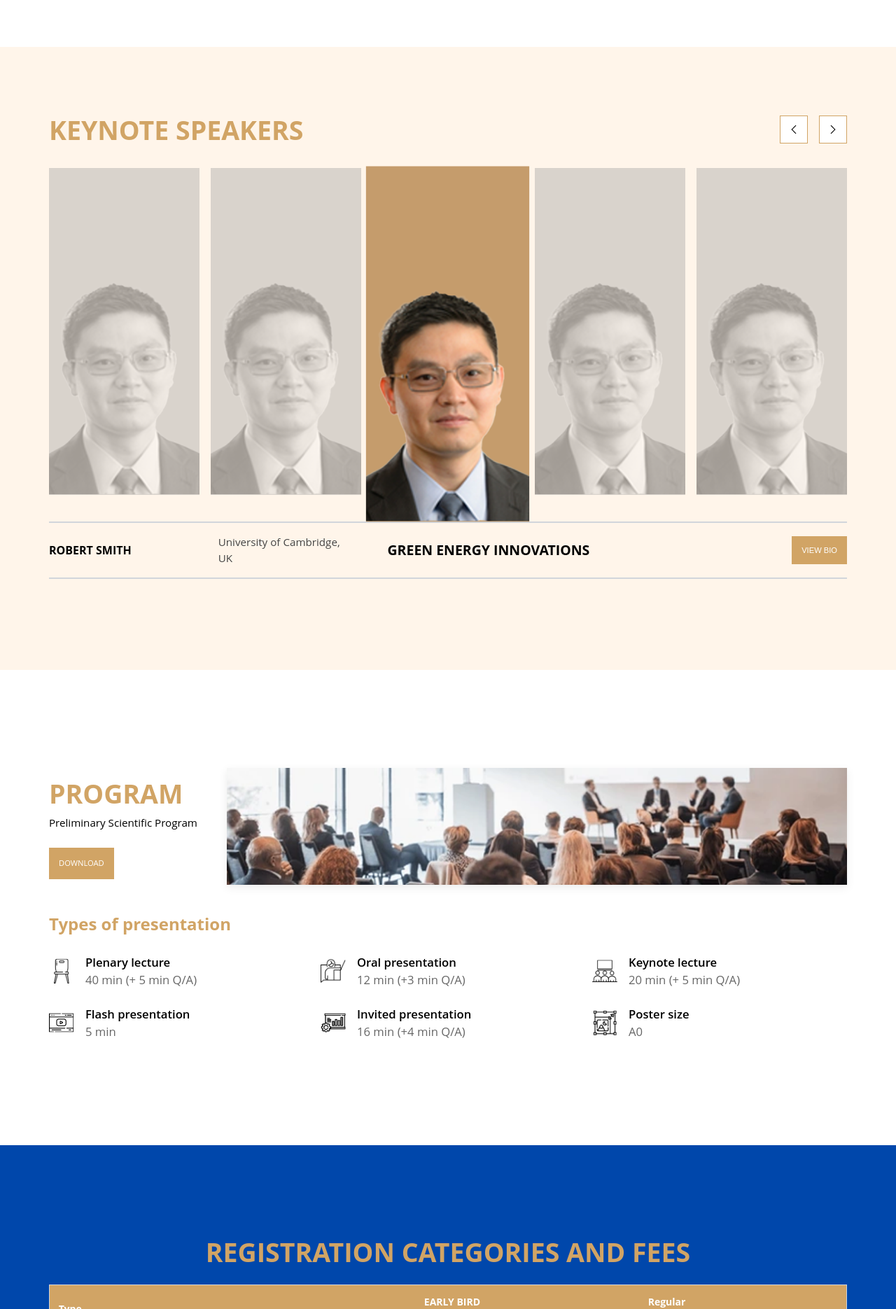
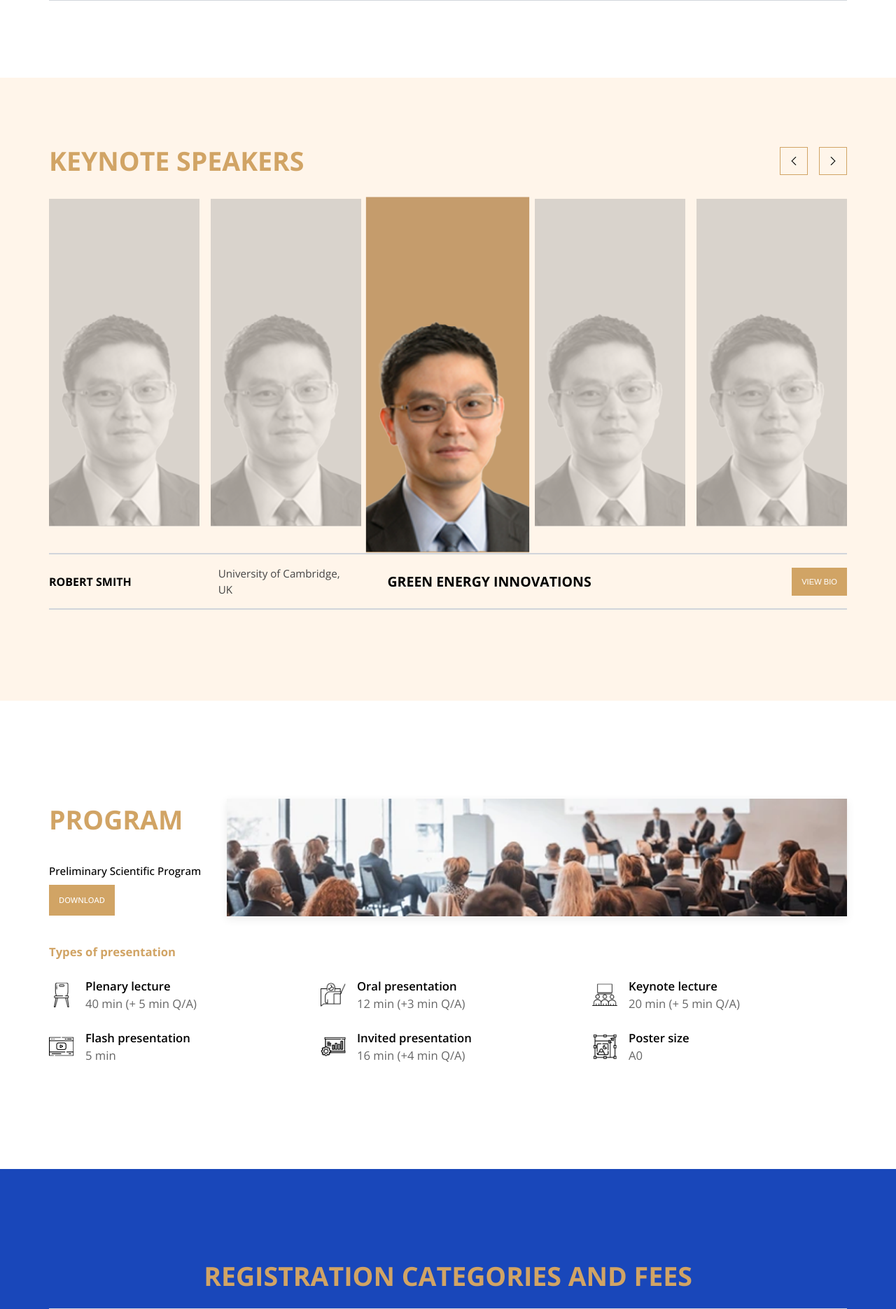
Before and after one commit to arshpharala/EAAOP8, a PHP site: page / in a window 1280 px wide. Shown: the part 4570-6440 px from the top of the page at 70% size. Run offline with PHP 8.4, Linux system fonts and the light colour scheme.

Commit message:
`Updated CSS and SCSS files with color changes and minor layout adjustments`

```diff
--- a/assets/css/main.css
+++ b/assets/css/main.css
@@ -1,3 +1,4 @@
+@import url("https://fonts.googleapis.com/css2?family=Open+Sans:ital,wght@0,300..800;1,300..800&family=Roboto:ital,wght@0,100..900;1,100..900&display=swap");
 .ku-header {
   background-color: #ffffff;
   margin-bottom: 1rem;
@@ -762,7 +767,7 @@
   width: 40px;
   height: 40px;
   border: 1px solid #d1a465;
-  background: #ffffff;
+  background: transparent;
   cursor: pointer;
   transition: all 0.3s ease;
 }
@@ -1045,10 +1050,14 @@
   align-items: center;
   gap: 2rem;
 }
+.program__header {
+  display: flex;
+  justify-content: space-between;
+  flex-direction: column;
+  gap: 2.5rem;
+}
 .program__title {
-  font-weight: 700;
   color: #d1a465;
-  margin-bottom: 0.5rem;
 }
 .program__subtitle {
   font-size: 13px;
@@ -1060,7 +1069,7 @@
 }
 .program__subtitle {
   font-weight: 500;
-  margin-bottom: 1.5rem;
+  margin-bottom: 0.5rem;
 }
 .program__banner img {
   width: 100%;
@@ -1068,16 +1077,16 @@
   box-shadow: 0 4px 12px rgba(0, 0, 0, 0.08);
 }
 .program__presentations__title {
-  font-size: 18px;
+  font-size: 12px;
 }
 @media (min-width: 45rem) {
   .program__presentations__title {
-    font-size: 20px;
+    font-size: 14px;
   }
 }
 @media (min-width: 60rem) {
   .program__presentations__title {
-    font-size: 24px;
+    font-size: 16.67px;
   }
 }
 .program__presentations__title {
@@ -1133,7 +1142,7 @@
   }
 }
 .registration-section {
-  background-color: #0047ab;
+  background-color: #1947ba;
   color: #ffffff;
   text-align: center;
 }
--- a/assets/scss/_variables.scss
+++ b/assets/scss/_variables.scss
@@ -1,6 +1,6 @@
 // color
 $primary-color: #d1a465;
-$secondary-color: #0047ab;
+$secondary-color: #1947ba;
 $black-color: #000;
 $gray-light-color: #666;
 $light-color: #fafafa;
--- a/assets/scss/components/about/_about.scss
+++ b/assets/scss/components/about/_about.scss
@@ -21,9 +21,11 @@
   }
 
   &__left {
+      max-height: 343.5px;
+
     img {
       width: 100%;
-      height: 100%;
+      height:100%;
     }
   }
   &__right {
--- a/assets/scss/components/abstract-call/_abstract-call.scss
+++ b/assets/scss/components/abstract-call/_abstract-call.scss
@@ -37,8 +37,8 @@
       transition: $transition;
 
       &__img {
-        width: 16px;
-        height: 16px;
+        width: 12px;
+        height: 12px;
         object-fit: contain;
       }
     }
--- a/assets/scss/components/committee/_committee.scss
+++ b/assets/scss/components/committee/_committee.scss
@@ -23,7 +23,7 @@
       width: 40px;
       height: 40px;
       border: 1px solid $primary-color;
-      background: $white-color;
+      background: transparent;
       cursor: pointer;
       transition: all 0.3s ease;
 
--- a/assets/scss/components/conference/_conference.scss
+++ b/assets/scss/components/conference/_conference.scss
@@ -20,7 +20,7 @@
     grid-template-columns: 1fr;
     @include responsive(lg) {
       grid-template-columns: repeat(2, 1fr);
-      gap: 4;
+      gap: 4rem;
     }
   }
 
@@ -35,6 +35,7 @@
       position: relative;
       padding-left: 1.5rem;
       line-height: 1.5;
+      margin-bottom: 0.4rem;
       text-transform: uppercase;
       font-weight: lighter;
       font-size: 12px;
--- a/assets/scss/components/info/_info.scss
+++ b/assets/scss/components/info/_info.scss
@@ -15,7 +15,7 @@
     @include responsive(md) {
       grid-template-columns: repeat(2, 1fr);
     }
-    gap: 2rem;
+    gap: 3rem;
   }
 
   .info-card {
--- a/assets/scss/components/program/_program.scss
+++ b/assets/scss/components/program/_program.scss
@@ -23,10 +23,15 @@
     gap: 2rem;
   }
 
+  &__header {
+    display: flex;
+    justify-content: space-between;
+    flex-direction: column;
+    gap: 2.5rem;
+  }
+
   &__title {
-    font-weight: 700;
     color: $primary-color;
-    margin-bottom: 0.5rem;
   }
 
   &__subtitle {
@@ -35,7 +40,7 @@
       font-size: 15.17px;
     }
     font-weight: 500;
-    margin-bottom: 1.5rem;
+    margin-bottom: 0.5rem;
   }
 
   &__banner {
@@ -48,12 +53,13 @@
 
   &__presentations {
     &__title {
-      font-size: 18px;
+      font-size: 12px;
       @include responsive(md) {
-        font-size: 20px;
+        font-size: 14px;
       }
       @include responsive(lg) {
-        font-size: 24px;
+              font-size: 16.67px;
+
       }
 
       font-weight: bold;
--- a/assets/scss/components/registration/_registration.scss
+++ b/assets/scss/components/registration/_registration.scss
@@ -93,7 +93,6 @@
     }
   }
 
-
   .note {
     text-align: start;
     @include responsive(lg) {
@@ -109,5 +108,19 @@
     align-items: center;
     gap: 1rem;
     justify-content: start;
+
+    .btn {
+      display: flex;
+      align-items: center;
+      justify-content: space-between;
+      gap: 2rem;
+      transition: $transition;
+
+      &__img {
+        width: 12px;
+        height: 12px;
+        object-fit: contain;
       }
     }
+  }
+}
--- a/assets/scss/components/speaker/_speaker.scss
+++ b/assets/scss/components/speaker/_speaker.scss
@@ -18,7 +18,7 @@
       width: 40px;
       height: 40px;
       border: 1px solid $primary-color;
-      background: $white-color;
+      background: transparent;
       cursor: pointer;
       transition: all 0.3s ease;
 
--- a/assets/scss/components/venue/_venue.scss
+++ b/assets/scss/components/venue/_venue.scss
@@ -10,12 +10,13 @@
     align-items: center;
     display: grid;
     grid-template-columns: 1fr;
+    gap: 2rem;
 
     @include responsive(md) {
       grid-template-columns: 1.2fr 2.8fr;
     }
     @include responsive(lg) {
-      grid-template-columns: 0.9fr 3.1fr;
+      grid-template-columns: 1fr 3fr;
     }
     background-color: $secondary-color;
   }
@@ -29,7 +30,7 @@
       padding: 1rem;
 
       @include responsive(lg) {
-        padding: 2rem;
+        padding: 3rem;
       }
       width: 100%;
       margin: 0 auto;
--- a/assets/scss/main.scss
+++ b/assets/scss/main.scss
@@ -1,4 +1,7 @@
 @use "index" as *;
+
+@import url("https://fonts.googleapis.com/css2?family=Open+Sans:ital,wght@0,300..800;1,300..800&family=Roboto:ital,wght@0,100..900;1,100..900&display=swap");
+
 
 /* Global Styles */
 * {
--- a/index.html
+++ b/index.html
@@ -518,7 +518,7 @@
     </section>
 
     <!-- speaker section -->
-    <section class="speakers">
+    <section id="speakers" class="speakers">
       <div class="container speakers__contents">
         <div class="speakers__header">
           <h1 class="speakers__title">Plenary Speakers</h1>
@@ -638,12 +638,14 @@
           <!-- Left: Header -->
           <div class="program__header">
             <h1 class="program__title">Program</h1>
+            <div>
               <h2 class="program__subtitle">Preliminary Scientific Program</h2>
               <a
                 href="assets/docs/program.pdf"
                 class="button-shape button-shape-primary"
                 >Download</a
               >
+            </div>
           </div>
 
           <!-- Right: Banner -->
@@ -727,7 +729,7 @@
     </section>
 
     <!-- registration section  -->
-    <section class="registration-section">
+    <section  id="register" class="registration-section">
       <div class="container">
         <h1 class="registration-title">Registration Categories and Fees</h1>
 
@@ -780,7 +782,17 @@
         </p>
 
         <div class="registration-buttons">
-          <button class="button-shape button-shape-primary">Download</button>
+          <button class="btn button-shape button-shape-primary">
+            Download
+            <span>
+              <img
+                src="assets/images/arrow-down.png"
+                alt="arrow-down"
+                class="btn__img"
+              />
+            </span>
+          </button>
+
           <button class="button-shape button-shape-primary">
             Register Now
           </button>
```
Also changed, not shown: other parts of assets/css/main.css (+61 -44 lines), 1 other file. Lines whose indentation alone changed are shown as unchanged.
